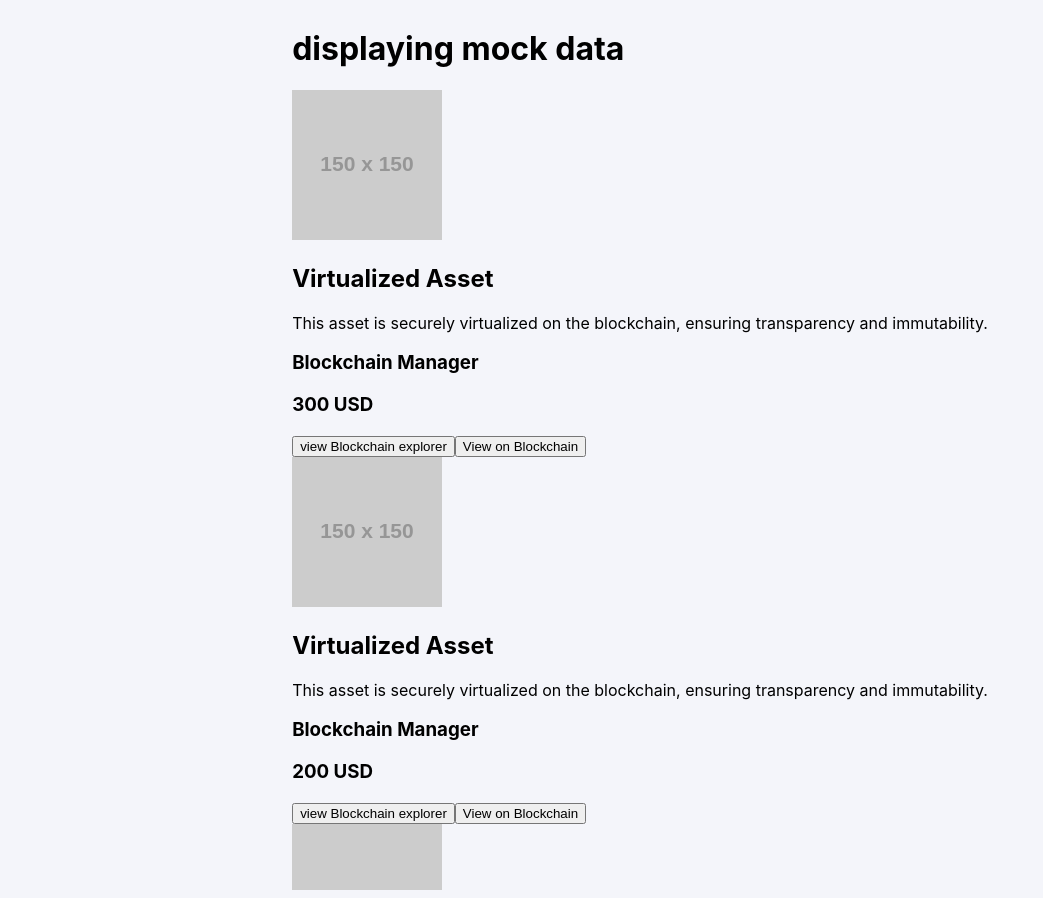
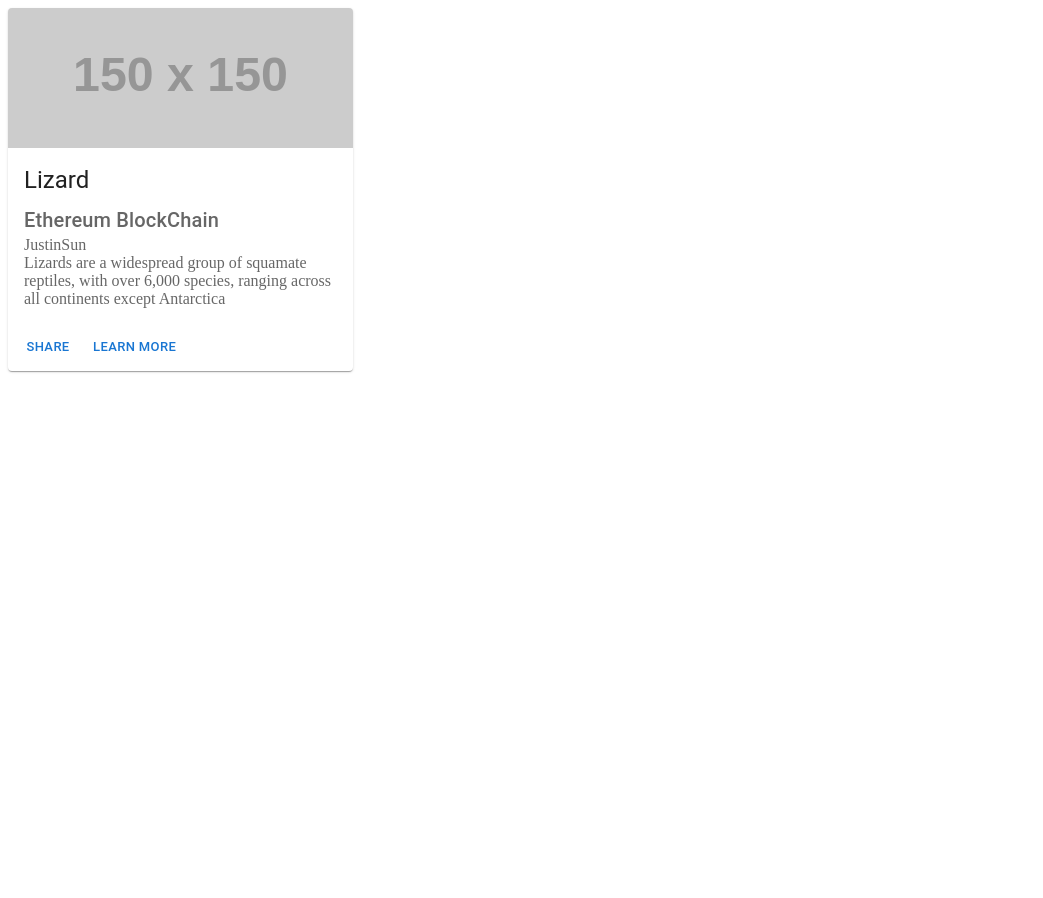
Before and after one commit to rajsekarhm/immutableXclient, a React (Vite) app in the folder clientapp/: page /marketplace in a window 1280 px wide. Shown: the whole page, without its empty margins (0-1043 px from the left). After the commit the page ends 800 px from the top, so only its background shows below. Built offline with nearby package versions, Linux system fonts and the light colour scheme.

Commit message:
components added

```diff
--- /dev/null
+++ b/clientapp/src/components/Button.tsx
@@ -0,0 +1,25 @@
+import { Button, Stack } from "@mui/material";
+
+interface ButtonComponentProps {
+    description: string | undefined;
+    onclickEvent: (event?:any) => void | any
+    buttonSize:string
+    isDisabled?:boolean
+  }
+
+  const ButtonComponent: React.FC<ButtonComponentProps> = ({ description, onclickEvent,buttonSize,isDisabled = false }) => {
+    const sizeStyles : any = {
+        small: { padding: '5px 10px', fontSize: '12px' },
+        medium: { padding: '10px 15px', fontSize: '14px' },
+        large: { padding: '15px 20px', fontSize: '16px' },
+      };
+    return (
+      <div>
+         <Button  variant="contained" onClick={onclickEvent} style={{...sizeStyles[buttonSize]}} disabled={isDisabled}>
+        {description}
+      </Button>
+      </div>
+    );
+  };
+
+  export default ButtonComponent;
--- a/clientapp/src/components/Card.tsx
+++ b/clientapp/src/components/Card.tsx
@@ -1,6 +1,8 @@
-import React from "react";
+import { Card, CardActions, CardContent, CardMedia, Typography } from "@mui/material";
 import { cardType } from "../global-store/types/stateType/CardType";
-const Card = ({
+import ButtonComponent from "./Button";
+const CardComponent = ({
+  className,
   image,
   title,
   description,
@@ -8,26 +10,34 @@ const Card = ({
   onButtonClick,
   stakeholder,
   price,
-  onClickInDetials,
+  onClickInDetails,
   detailsButtonText,
 }: cardType) => {
   return (
-    <div className="card">
-      <img src={image} alt={title} className="card-image" />
-      <div className="card-content">
-        <h2 className="card-title">{title}</h2>
-        <p className="card-description">{description}</p>
-        <h3>{stakeholder} </h3>
-        <h3>{price} USD </h3>
-        <button className="card-button" onClick={onClickInDetials}>
-          {detailsButtonText}
-        </button>
-        <button className="card-button" onClick={onButtonClick}>
-          {buttonText}
-        </button>
-      </div>
+    <div className={className}>
+      <Card x={{ maxWidth: 345 }}>
+        <CardMedia image={image} />
+        <CardContent>
+          <Typography>
+             {title}
+          </Typography>
+          <Typography>
+             {stakeholder}
+          </Typography>
+          <Typography>
+             {price}
+          </Typography>
+          <Typography>
+             {description}
+          </Typography>
+        </CardContent>
+        <CardActions>
+        <ButtonComponent description={buttonText} buttonSize="small" onclickEvent={onButtonClick}/>
+        <ButtonComponent description={detailsButtonText} buttonSize="small" onclickEvent={onClickInDetails}/>
+        </CardActions>
+      </Card>
     </div>
   );
 };
 
-export default Card;
+export default CardComponent;
--- a/clientapp/src/components/DataVault.tsx
+++ b/clientapp/src/components/DataVault.tsx
@@ -1,3 +1,4 @@
+import { Box, TextField } from "@mui/material";
 import { ChangeEvent, MouseEventHandler } from "react";
 
 type field_DataValut = {
@@ -26,21 +27,19 @@ function DataVault({ handleInput, componentInfo, handleClick }: dateVaultType) {
     pattern,
     maxlength,
   } = componentInfo;
+  console.log(handleClick)
   return (
-    <div className="form-group">
-      <label>
-        <h6>{description}:</h6>
-        <input
+    <div className={className}>
+      <Box>
+          <TextField
+          name={name}
+          type={type}
           defaultValue={defaultValue}
-          type={type}
-          className={className}
-          name={name}
+          id="outlined-required"
+          label={description}
           onClick={handleClick}
-          onChange={handleInput}
-          pattern={pattern}
-          maxLength={maxlength}
-        />
-      </label>
+          onChange={handleInput} />
+        </Box>
     </div>
   );
 }
--- a/clientapp/src/components/Form.tsx
+++ b/clientapp/src/components/Form.tsx
@@ -1,3 +1,5 @@
+import { Stack } from "@mui/material";
+import ButtonComponent from "./Button";
 import { DataVault, field_DataValut } from "./DataVault";
 
 type FormProps = {
@@ -10,8 +12,8 @@ type FormProps = {
 const Form = ({ fields, handleChange, handleClick, onSubmit }: FormProps) => {
   return (
     <div className="form">
-      <form>
-        {fields.map((field, index) => (
+      <Stack>
+      {fields.map((field, index) => (
           <DataVault
             key={index}
             componentInfo={field}
@@ -19,8 +21,8 @@ const Form = ({ fields, handleChange, handleClick, onSubmit }: FormProps) => {
             handleClick={field.type === "file" ? handleClick : undefined}
           />
         ))}
-        <button onClick={onSubmit}>Submit</button>
-      </form>
+      </Stack>
+        <ButtonComponent buttonSize="small" onclickEvent={onSubmit} description="submit"/>
     </div>
   );
 };
--- a/clientapp/src/global-store/types/stateType/UserType.ts
+++ b/clientapp/src/global-store/types/stateType/UserType.ts
@@ -5,6 +5,7 @@ type requiredType = {
 };
 
 export interface userContractType {
+  securityId: undefined;
   firstname: string | undefined;
   lastname: string | undefined;
   email: string | undefined;
--- a/clientapp/src/index.tsx
+++ b/clientapp/src/index.tsx
@@ -5,13 +5,54 @@ import { Provider } from "react-redux";
 import store from "./global-store/store";
 import { ErrorBoundary } from "react-error-boundary";
 import { fallBackComponent } from "./FallBack";
+import { Button, Card, CardActions, CardContent, CardMedia, Typography } from "@mui/material";
+
 ReactDOM.render(
   <ErrorBoundary fallback={fallBackComponent()}>
     <Provider store={store}>
       <StrictMode>
-        <App />
+      <Card sx={{ maxWidth: 345 }}>
+      <CardMedia
+        component="img"
+        alt="green iguana"
+        height="140"
+        image="https://via.placeholder.com/150"
+      />
+      <CardContent>
+        <Typography gutterBottom variant="h5" component="div">
+          Lizard
+        </Typography>
+        <Typography variant="h6" component="div"sx={{ color: 'text.secondary'  }}>
+                Ethereum BlockChain
+        </Typography>
+        <Typography variant="h7" sx={{ color: 'text.secondary' }}>
+               JustinSun
+        </Typography>
+        <Typography variant="p" component="div" sx={{ color: 'text.secondary' }}>
+          Lizards are a widespread group of squamate reptiles, with over 6,000
+          species, ranging across all continents except Antarctica
+        </Typography>
+      </CardContent>
+      <CardActions>
+        <Button size="small">Share</Button>
+        <Button size="small">Learn More</Button>
+      </CardActions>
+    </Card>
+        {/* <App />  */}
       </StrictMode>
     </Provider>
   </ErrorBoundary>,
   document.getElementById("root"),
 );
+
+
+/**
+ * defaultValue={defaultValue}
+          type={type}
+          className={className}
+          name={name}
+          onClick={handleClick}
+          onChange={handleInput}
+          pattern={pattern}
+          maxLength={maxlength}
+ */
--- a/clientapp/src/mockData.ts
+++ b/clientapp/src/mockData.ts
@@ -8,7 +8,7 @@ const mockCards: cardType[] = [
     buttonText: "View on Blockchain",
     stakeholder: "Blockchain Manager",
     price: 300,
-    onClickInDetials: () => {
+    onClickInDetails: () => {
       console.log("move to blockchain explorer");
     },
     onButtonClick: () => {
@@ -24,7 +24,7 @@ const mockCards: cardType[] = [
     buttonText: "View on Blockchain",
     stakeholder: "Blockchain Manager",
     price: 200,
-    onClickInDetials: () => {
+    onClickInDetails: () => {
       console.log("move to blockchain explorer");
     },
     onButtonClick: () => {
@@ -40,7 +40,7 @@ const mockCards: cardType[] = [
     buttonText: "View on Blockchain",
     stakeholder: "Blockchain Manager",
     price: 500,
-    onClickInDetials: () => {
+    onClickInDetails: () => {
       console.log("move to blockchain explorer");
     },
     onButtonClick: () => {
@@ -56,7 +56,7 @@ const mockCards: cardType[] = [
     buttonText: "View on Blockchain",
     stakeholder: "Blockchain Manager",
     price: 1000,
-    onClickInDetials: () => {
+    onClickInDetails: () => {
       console.log("move to blockchain explorer");
     },
     onButtonClick: () => {
--- a/clientapp/src/pages/ShowCase.tsx
+++ b/clientapp/src/pages/ShowCase.tsx
@@ -1,7 +1,7 @@
 import { useState } from "react";
 import { useNavigate, useParams } from "react-router-dom";
-import Card from "../components/Card";
 import mockCard from "../mockData";
+import CardComponent from "../components/Card";
 export default function MarketPlace() {
   return (
     <>
@@ -12,7 +12,7 @@ export default function MarketPlace() {
       >
         {mockCard.map((cardData) => {
           return (
-            <Card
+            <CardComponent
               image={cardData.image}
               title={cardData.title}
               description={cardData.description}
@@ -20,7 +20,7 @@ export default function MarketPlace() {
               stakeholder={cardData.stakeholder}
               price={cardData.price}
               onButtonClick={cardData.onButtonClick}
-              onClickInDetials={cardData.onButtonClick}
+              onClickInDetails={cardData.onButtonClick}
               detailsButtonText={cardData.detailsButtonText}
             />
           );
--- a/clientapp/src/pages/SignIn.tsx
+++ b/clientapp/src/pages/SignIn.tsx
@@ -5,6 +5,7 @@ import LockOutlinedIcon from "@mui/icons-material/LockOutlined";
 import { DataVault } from "../components/DataVault";
 import { useDispatch, useSelector } from "react-redux";
 import { create } from "../global-store/reducers/crudOperations";
+import ButtonComponent from "../components/Button";
 export const SignInPage = (props: any) => {
   const [forgot,setForgot] = useState(false)
   const { portal } = props;
@@ -104,22 +105,20 @@ export const SignInPage = (props: any) => {
                   handleInput={handleChange}
                 />
               ) : null}
-              <button onClick={handleSubmit}> sign in </button>
+              <ButtonComponent  description="sign in" onclickEvent={handleSubmit} buttonSize="small"/>
               <br />
               <br />
               <label>
                 {" "}
                 are you {portal === "custodian" ? "user" : "agent"}   Login Here
-                 <button onClickCapture={handleCustodianPortal}>
-                  Here
-                </button> ?{" "}
+                <ButtonComponent  description="Here" onclickEvent={handleCustodianPortal} buttonSize="small"/>
               </label>
               <br/>
               <label>
                 <button onClick={() => setForgot(true)}> forgot password ? </button>
               </label>
               <br/>
-              {forgot ? <> <input placeholder="enter email address"></input> <button onClick={() => {}}> submit</button> </>: null}
+              {forgot ? <> <input placeholder="enter email address"></input> <ButtonComponent  description="Submit" onclickEvent={() => {}} buttonSize="small"/> </>: null}
             </div>
           </div>
         </div>
--- a/clientapp/src/pages/SignUp.tsx
+++ b/clientapp/src/pages/SignUp.tsx
@@ -7,6 +7,8 @@ import { createUser } from "../global-store/reducers/UserActions";
 import { create } from "../global-store/reducers/crudOperations";
 import { ChangeEvent } from "react";
 import { custodianContract } from "../global-store/types/stateType/CustodianType";
+import ButtonComponent from "../components/Button";
+import { Stack } from "@mui/material";
 
 export const SigUpFormPage = (props: { portal: string }) => {
   const { portal } = props;
@@ -49,6 +51,7 @@ export const SigUpFormPage = (props: { portal: string }) => {
               Enter your credentials to create ..
             </h2>
             <form className="register-form" action="">
+              {/* <Stack> */}
               <DataVault
                 componentInfo={{
                   defaultValue: undefined,
@@ -137,6 +140,7 @@ export const SigUpFormPage = (props: { portal: string }) => {
                   />
                 </>
               ) : null}
+              {/* </Stack> */}
               <div className="form-submit">
                 {" "}
                 <input
@@ -146,9 +150,7 @@ export const SigUpFormPage = (props: { portal: string }) => {
                 <label> accept terms & condition </label>{" "}
               </div>
               <div className="form-group">
-                <button onClick={handleSubmit} disabled={validate}>
-                  {"submit"}
-                </button>
+               <ButtonComponent description="submit" onclickEvent={handleSubmit} buttonSize="small" isDisabled={validate} />
               </div>
               <div className="form-group" style={{ fontFamily: "monospace" }}>
                 Already have account ? Please{" "}
--- a/clientapp/src/pages/UserProfile.tsx
+++ b/clientapp/src/pages/UserProfile.tsx
@@ -31,7 +31,7 @@ const fieldConfigurations = [
   },
   {
     defaultValue: undefined,
-    description: "upload documents",
+    description: "",
     className: "document_class",
     type: "file",
     name: "document",
```
Also changed, not shown: clientapp/src/global-store/types/stateType/CardType.ts (+52 -5 lines).
